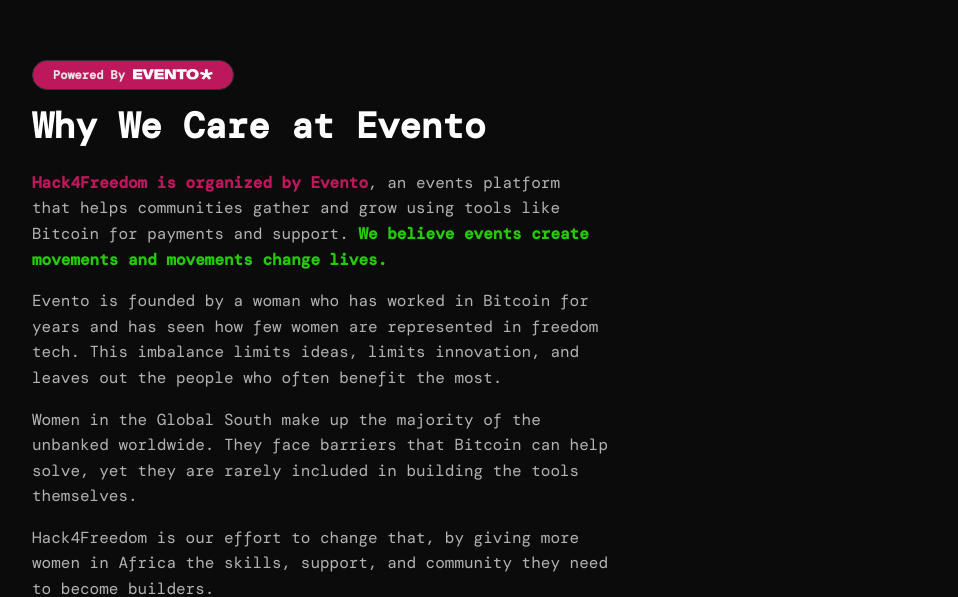
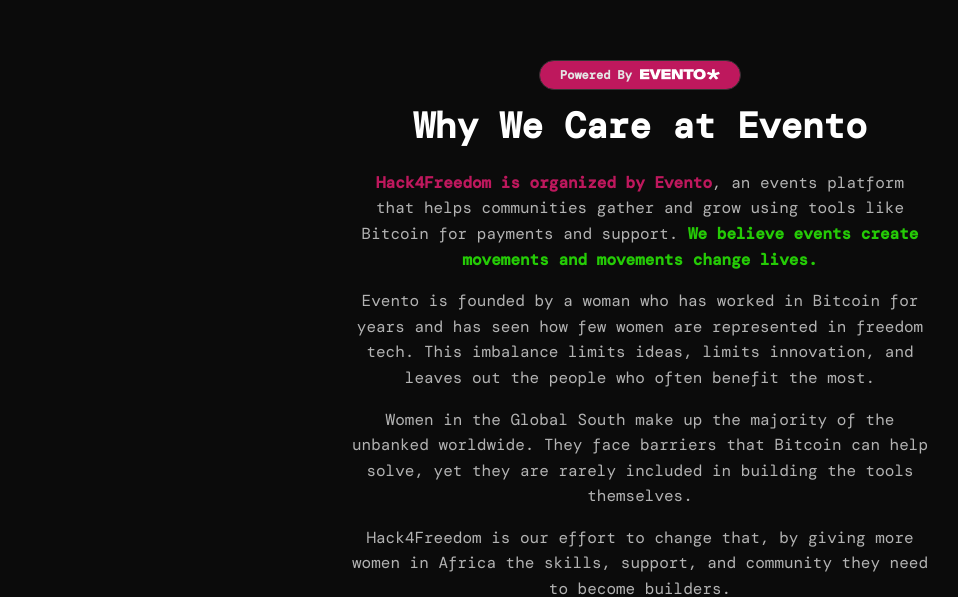
Before and after one commit to sevenlabsxyz/hack4freedom, a Next.js app: page / in a window 1280 px wide. Shown: the part 8404-9001 px from the top of the page, without its empty margins (0-958 px from the left). Built offline with nearby package versions, Linux system fonts and the light colour scheme; a web font is replaced by a local one.

Commit message:
hotfix: alignment

```diff
--- a/components/why-evento.tsx
+++ b/components/why-evento.tsx
@@ -2,7 +2,10 @@
 
 function WhyEvento() {
   return (
-    <section id="why-evento" className="py-20 md:py-32 bg-brand-ink">
+    <section
+      id="why-evento"
+      className="py-20 md:py-32 bg-brand-ink text-center"
+    >
       <div className="max-w-7xl mx-auto px-4 sm:px-6 lg:px-8">
         <div>
           <Badge variant="outline" className="mb-4 bg-pink-700">
@@ -16,7 +19,7 @@
           <h2 className="text-3xl md:text-4xl font-mono font-bold text-white mb-6">
             Why We Care at Evento
           </h2>
-          <div className="space-y-4 text-brand-mute font-mono max-w-xl">
+          <div className="space-y-4 text-brand-mute font-mono max-w-xl mx-auto">
             <p>
               <strong className="text-pink-700">
                 Hack4Freedom is organized by Evento
```
